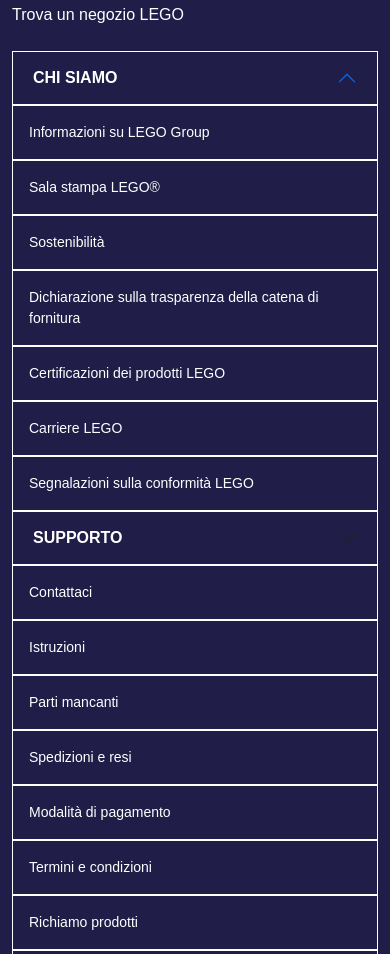
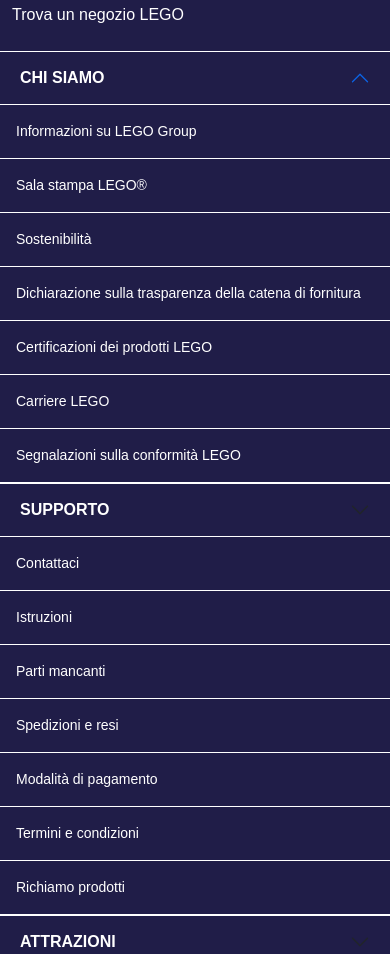
Before and after one commit to ChiaraArrivas/Develhope-Lego-Clone, a website: page index.html in a window 390 px wide. Shown: the part 2038-2992 px from the top of the page. Drawn offline with nearby package versions, Linux system fonts and the light colour scheme; a web font is replaced by a local one.

Commit message:
better accordions borders/dimensions; added js to control accordions

```diff
--- /dev/null
+++ b/JS/footer.mjs
@@ -0,0 +1,21 @@
+// JS per gestire gli accordions (come visibilità/funzioni in base alla viewport width)
+const $accordion_buttons = document.querySelectorAll(".accordion-button");
+const $panels = document.querySelectorAll(".accordion-collapse");
+
+let screenWithoutAccordions = window.matchMedia("(min-width: 992px)");
+
+function disabledAccordions(screen) {
+    // Stato iniziale: bottoni abilitati e accordion-collapse senza show
+    if (screen.matches) {
+        // Bottoni disabilitati + show
+        $accordion_buttons.forEach(button => button.disabled = true);
+        $panels.forEach(panel => panel.classList.toggle("show"));
+    } else {
+        // Bottoni abilitati + NO show
+        $accordion_buttons.forEach(button => button.disabled = false);
+        $panels.forEach(panel => panel.classList.toggle("show"));
+    }
+  }
+
+disabledAccordions(screenWithoutAccordions); // Call listener function at run time
+screenWithoutAccordions.addListener(disabledAccordions) // Attach listener function on state changes
--- a/SCSS/footer.scss
+++ b/SCSS/footer.scss
@@ -31,6 +31,20 @@
         box-shadow: none;
     }
 
+    @media (max-width: 992px) {
+        .accordion > * {
+            width: 100vw;
+        }
+        .container {
+            margin-left: 0;
+            margin-right: 0;
+        }
+        .accordion-item {
+            padding-left: 0;
+            padding-right: 0;
+        }
+    }
+
     @media (min-width: 992px) {
         .accordion::after,
         .accordion-button:after,
@@ -43,10 +57,12 @@
         .accordion a {
             font-size: 0.875rem;
         }
-
-        .accordion h2,
+        .accordion h2 {
+            border-top: 1px solid white;
+            border-bottom: 1px solid white;
+        }
         .accordion a {
-            border: 1px solid white;
+            border-bottom: 1px solid white;
         }
     }
 
--- a/index.html
+++ b/index.html
@@ -576,13 +576,13 @@
                 <div class="col accordion" id="accordionPanelsStayOpenExample">
                     <div class="row g-lg-5" id="col-info">
 
-                        <div class="col-xl-3 col-lg-6 accordion-item bg-transparent border-0">
+                        <div class="col-xl-3 col-lg-6 col-12 accordion-item bg-transparent border-0">
                             <h2 class="accordion-header" id="panelsStayOpen-headingOne">
                                 <button class="accordion-button bg-transparent text-white shadow-none" type="button" data-bs-toggle="collapse" data-bs-target="#panelsStayOpen-collapseOne" aria-expanded="true" aria-controls="panelsStayOpen-collapseOne">
                                     <span class="fw-bold">CHI SIAMO</span>
                                 </button>
                             </h2>
-                            <div id="panelsStayOpen-collapseOne" class="accordion-collapse collapse show" aria-labelledby="panelsStayOpen-headingOne">
+                            <div id="panelsStayOpen-collapseOne" class="accordion-collapse collapse" aria-labelledby="panelsStayOpen-headingOne">
                                 <div class="accordion-body d-flex flex-column p-0 p-lg-3 gap-lg-4">
                                     <a class="text-white text-decoration-none p-3 p-lg-0" href="https://www.lego.com/it-it/aboutus">Informazioni su LEGO Group</a>
                                     <a class="text-white text-decoration-none p-3 p-lg-0" href="https://www.lego.com/it-it/aboutus/news-room">Sala stampa LEGO®</a>
@@ -601,7 +601,7 @@
                                     <span class="fw-bold">SUPPORTO</span>
                                 </button>
                             </h2>
-                            <div id="panelsStayOpen-collapseTwo" class="accordion-collapse collapse show" aria-labelledby="panelsStayOpen-headingTwo">
+                            <div id="panelsStayOpen-collapseTwo" class="accordion-collapse collapse" aria-labelledby="panelsStayOpen-headingTwo">
                                 <div class="accordion-body d-flex flex-column p-0 p-lg-3  gap-lg-4">
                                     <a class="text-white text-decoration-none p-3 p-lg-0" href="https://www.lego.com/it-it/service">Contattaci</a>
                                     <a class="text-white text-decoration-none p-3 p-lg-0" href="https://www.lego.com/it-it/service/buildinginstructions">Istruzioni</a>
@@ -620,7 +620,7 @@
                                     <span class="fw-bold">ATTRAZIONI</span>
                                 </button>
                             </h2>
-                            <div id="panelsStayOpen-collapseThree" class="accordion-collapse collapse show" aria-labelledby="panelsStayOpen-headingThree">
+                            <div id="panelsStayOpen-collapseThree" class="accordion-collapse collapse" aria-labelledby="panelsStayOpen-headingThree">
                                 <div class="accordion-body d-flex flex-column p-0 p-lg-3  gap-lg-4">
                                     <a class="text-white text-decoration-none p-3 p-lg-0" href="https://www.lego.com/it-it/attractions#blt281a0fddfffea922">LEGO® House</a>
                                     <a class="text-white text-decoration-none p-3 p-lg-0" href="https://www.lego.com/it-it/attractions#blt2d039b65946ba98d">LEGOLAND® Parks</a>
@@ -635,7 +635,7 @@
                                     <span class="fw-bold">ALTRE INFORMAZIONI</span>
                                 </button>
                             </h2>
-                            <div id="panelsStayOpen-collapseFour" class="accordion-collapse collapse show" aria-labelledby="panelsStayOpen-headingFour">
+                            <div id="panelsStayOpen-collapseFour" class="accordion-collapse collapse" aria-labelledby="panelsStayOpen-headingFour">
                                 <div class="accordion-body d-flex flex-column p-0 p-lg-3  gap-lg-4">
                                     <a class="text-white text-decoration-none p-3 p-lg-0" href="https://www.lego.com/life">LEGO® LIFE</a>
                                     <a class="text-white text-decoration-none p-3 p-lg-0" href="http://education.lego.com/">LEGO Education</a>
@@ -685,6 +685,7 @@
         integrity="sha384-kenU1KFdBIe4zVF0s0G1M5b4hcpxyD9F7jL+jjXkk+Q2h455rYXK/7HAuoJl+0I4"
         crossorigin="anonymous"></script>
         <script src="./JS/set-in-evidenza.mjs" type="module"></script>
+        <script src="./JS/footer.mjs" type="module"></script>
 </body>
 
 </html>
```
Also changed, not shown: style.css, 1 other file.
